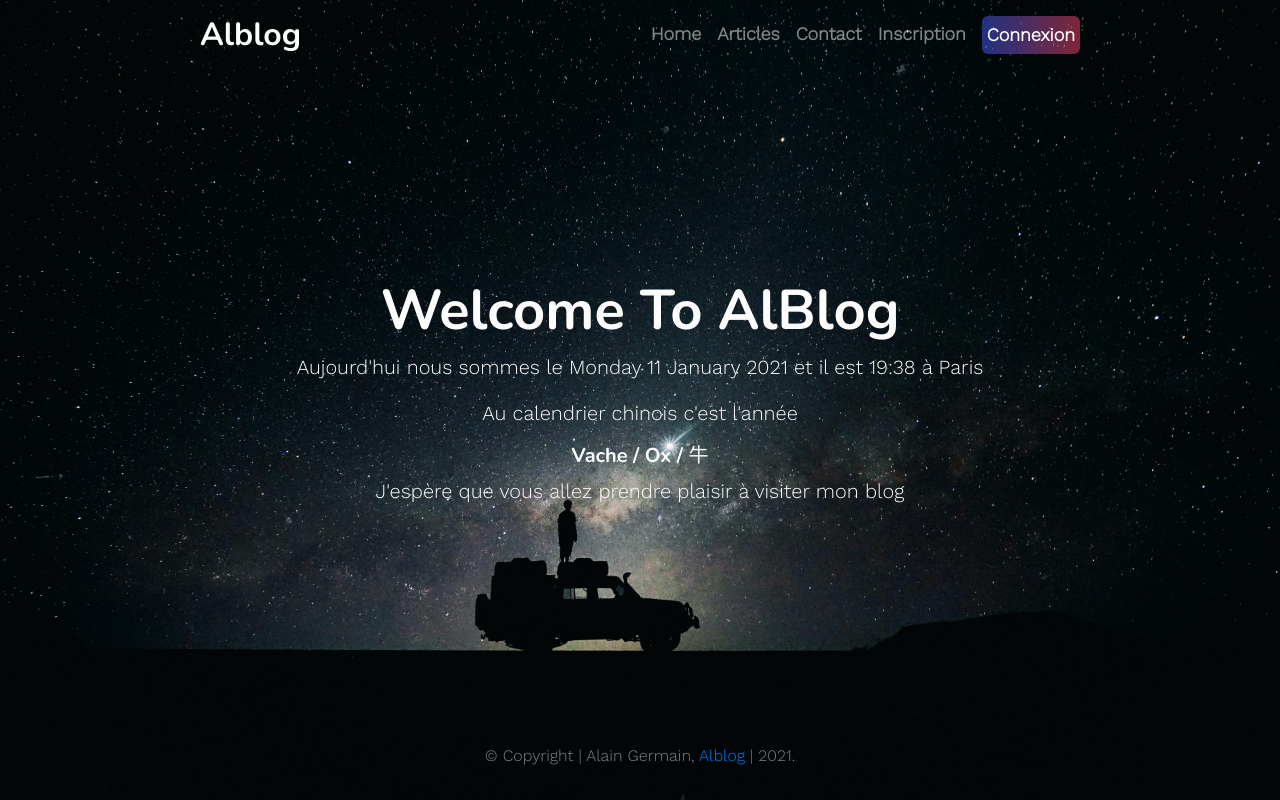
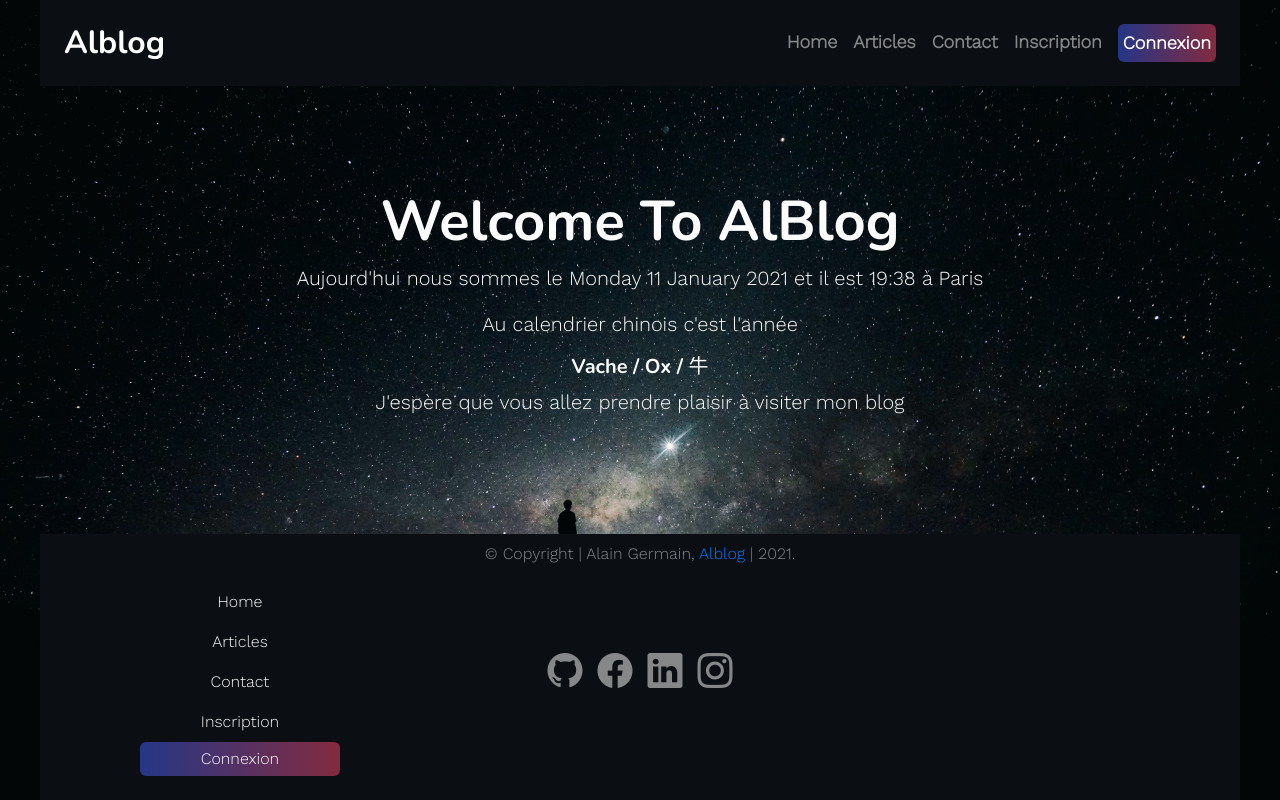
Before and after one commit to Alprod/AlBLog81, a PHP site: page / in a window 1280 px wide. Run offline with PHP 8.4, Linux system fonts and the light colour scheme; data comes from the database, SQL or seed files in the repository; some libraries are stand-ins or nearby versions.

Commit message:
ajust style my page in css

```diff
--- a/app/Model/MembresModel.php
+++ b/app/Model/MembresModel.php
@@ -201,6 +201,17 @@ class MembresModel extends PDOmanager
         $result->execute();
     }
 
+    public function updateUserToMembre(Users $roles)
+    {
+        $bdd = $this->getBdd();
+        $bloggerRole = Config::USERS;
+        $req = 'UPDATE Users SET roles = :roles WHERE idUsers = :id';
+        $result = $bdd->prepare($req);
+        $result->bindValue(':id', $roles->getIdUsers());
+        $result->bindValue(':roles', $bloggerRole);
+        $result->execute();
+    }
+
     public function updateMembreToBlogger(Users $roles)
     {
         $bdd = $this->getBdd();
--- a/app/Router/Routes.php
+++ b/app/Router/Routes.php
@@ -65,6 +65,7 @@ class Routes
             new Route('POST', 'addRegister', '/register', [MembreController::class, 'inscription']),
             new Route('POST', 'updateMemberRegister', '/updateMemberRegister', [MembreController::class, 'updateMemberRegister']),
             new Route('POST', 'deletedMember', '/deletedMember', [AdminController::class, 'deletedMemberRegister']),
+            new Route('POST', 'updateToMember', '/updateToMember', [AdminController::class, 'updateUserRegisterToMember']),
             new Route('POST', 'updateMemberToBlogger', '/updateMemberToBlogger', [AdminController::class, 'updateMemberRegisterToBlogger']),
             new Route('POST', 'updateMemberToSuperAdmin', '/updateMemberToSuperAdmin', [AdminController::class, 'updateMemberRegisterToSuperAdmin']),
             new Route('POST', 'loginVerif', '/loginVerif', [MembreController::class, 'login']),
--- a/app/View/front/posts.php
+++ b/app/View/front/posts.php
@@ -8,7 +8,7 @@
     endif;
     foreach ($listPost as $post) : ?>
         <div class="col-md-4 mt-4">
-            <div class="card bg-black">
+            <div class="card bg-black mx-auto viewPostCard">
                 <?php if (!empty($post->getImages())) : ?>
                 <img src="./images/<?= $post->getImages() ?>" class="card-img-top" alt="...">
                 <?php endif; ?>
--- a/app/View/front/viewPost.php
+++ b/app/View/front/viewPost.php
@@ -1,7 +1,7 @@
 <div class="mt-5"></div>
 <h3><?= $slug ?></h3>
 
-<div class="card border-dark text-white bg-dark mb-3 bg-black">
+<div class="card postView border-dark text-white bg-dark mb-3 bg-black">
     <?php if (!empty($post->getImages())) : ?>
     <img
         class="card-img-top"
@@ -97,7 +97,7 @@
             if (isset($comments)) :
                 foreach ($comments as $comment) :
                     ?>
-                    <div class="media pl-3 mb-3">
+                    <div class="media pl-3 pr-3 mb-3" >
                         <img src="https://picsum.photos/id/1074/64"
                              class="align-self-start mr-3 rounded-circle"
                              alt="...">
--- a/app/View/layout.php
+++ b/app/View/layout.php
@@ -21,25 +21,17 @@
 </head>
 
 <body>
-    <div class="cover-container d-flex w-100 h-100 p-3 mx-auto flex-column vh-100">
-        <header class="masthead mb-auto">
+    <div class="cover-container d-flex px-3 w-100 h-100 mx-auto flex-column vh-100">
+        <header class="masthead mb-auto bg-black p-4">
             <h2 class="masthead-brand"><a class="iconTitle" href="/">Alblog</a></h2>
             <div class="inner">
                 <nav class="nav nav-masthead justify-content-center">
                     <a class="nav-link active" href="<?= url('home'); ?>">Home</a>
                     <a class="nav-link" href="<?= url('blogs'); ?>">Articles</a>
-
-
                     <?php if (isset($_SESSION['membre']) && ($_SESSION['membre']->isAdmin() || $_SESSION['membre']->isSuperAdmin())) : ?>
                     <a class="nav-link" href="<?= url('editPost'); ?>">Nouveau post</a>
                     <?php endif; ?>
-
-                    <?php if (isset($_SESSION['membre']) && $_SESSION['membre']->isSuperAdmin()) : ?>
-                    <a class="nav-link" href="<?= url('dashboard'); ?>">Dashboard</a>
-                    <?php endif; ?>
-
                     <a class="nav-link" href="<?= url('contact'); ?>">Contact</a>
-
                     <?php if (!isset($_SESSION['id_membre'])) : ?>
                     <a class="nav-link" href="<?= url('register'); ?>">Inscription</a>
                     <a class="nav-link connexion" href="<?= url('login'); ?>">Connexion</a>
@@ -47,7 +39,6 @@
                     <a class="nav-link" href="<?= url('profil'); ?>"><?= $_SESSION['membre']->getPseudo() ?></a>
                     <a class="nav-link connexion" href="<?= url('logout'); ?>">Déconnexion</a>
                     <?php endif; ?>
-
                 </nav>
             </div>
         </header>
@@ -59,10 +50,56 @@
             }
             ?>
         </main>
-
-        <footer class="mastfoot mt-auto">
-            <div class="inner">
-                <p>&copy; Copyright | Alain Germain, <a href="/">Alblog</a> | <?= date('Y') ?>.</p>
+        <footer class="mastfoot mt-auto bg-black">
+            <div class="inner mb-4">
+                <p class="mt-2">&copy; Copyright | Alain Germain, <a href="/">Alblog</a> | <?= date('Y') ?>.</p>
+                <?php if (isset($_SESSION['membre']) && $_SESSION['membre']->isSuperAdmin()) : ?>
+                    <a class="btn btn-outline-warning" href="<?= url('dashboard'); ?>">Dashboard</a>
+                <?php endif; ?>
+                <div class="row no-gutters">
+                    <div class="col-md-4">
+                        <ul class="nav mx-auto flex-column w-50 footNavUl">
+                            <li class="nav-item">
+                                <a class="nav-link" href="<?= url('home'); ?>">Home</a>
+                            </li>
+                            <li class="nav-item">
+                                <a class="nav-link" href="<?= url('blogs'); ?>">Articles</a>
+                            </li>
+                            <?php if (isset($_SESSION['membre']) && ($_SESSION['membre']->isAdmin() || $_SESSION['membre']->isSuperAdmin())) : ?>
+                            <li class="nav-item">
+                                <a class="nav-link" href="<?= url('editPost'); ?>">Nouveau post</a>
+                            </li>
+                            <?php endif; ?>
+                            <li class="nav-item">
+                                <a class="nav-link" href="<?= url('contact'); ?>">Contact</a>
+                            </li>
+                            <?php if (!isset($_SESSION['id_membre'])) : ?>
+                            <li class="nav-item">
+                                <a class="nav-link" href="<?= url('register'); ?>">Inscription</a>
+                            </li>
+                            <li class="nav-item">
+                                <a class="nav-link connexion" href="<?= url('login'); ?>">Connexion</a>
+                            </li>
+                            <?php else : ?>
+                            <li class="nav-item">
+                                <a class="nav-link" href="<?= url('profil'); ?>"><?= $_SESSION['membre']->getPseudo() ?></a>
+                            </li>
+                            <li class="nav-item">
+                                <a class="nav-link connexion" href="<?= url('logout'); ?>">Déconnexion</a>
+                            </li>
+                            <?php endif; ?>
+                        </ul>
+                    </div>
+                    <div class="col-md-4 justify-content-center">
+                        <div class="footIcons">
+                            <i class="bi bi-github icons"></i>
+                            <i class="bi bi-facebook icons"></i>
+                            <i class="bi bi-linkedin icons"></i>
+                            <i class="bi bi-instagram icons"></i>
+                        </div>
+                    </div>
+                    <div class="col-md-4"></div>
+                </div>
             </div>
         </footer>
 
--- a/public/css/styles.css
+++ b/public/css/styles.css
@@ -8,7 +8,7 @@ h1,h2,h3,h4,h5,h6{
 }
 
 .cover-container {
-  max-width: 57em;
+  max-width: 77em;
 }
 
 
@@ -83,6 +83,18 @@ h1,h2,h3,h4,h5,h6{
   text-align: center;
 }
 
+.footNavUl > li > a {
+  color: #fcfcfc;
+}
+.icons{
+  font-size: 35px;
+  padding: 5px;
+  margin-top: 50%;
+}
+.footIcons{
+  margin-top: 4rem;
+}
+
 /*
 *Background image
 */
@@ -95,7 +107,7 @@ body{
 }
 
 /*
-*Boton de connexion
+*Botton de connexion
 */
 .connexion{
 background: rgba(252, 70, 106, 0.5);
@@ -184,11 +196,31 @@ color: #fcfcfc !important;
   text-decoration-color: #fcfcfc;
 }
 
+
 .dashContentView,
-.profilPostContentView,
-.profilCommentContentView
+.profilPostContentView
 {
   height: 400px;
   overflow: hidden !important;
   overflow-y: scroll !important;
 }
+
+.profilCommentContentView
+{
+  height: 300px;
+}
+.viewPostCard{
+  width: 18rem;
+}
+@media (max-width: 876px) {
+  .viewPostCard, .postView{
+    width: 16rem !important;
+  }
+  .dashTitle{
+    font-size: 50px;
+  }
+}
+
+.postView{
+  margin: 0 auto;
+}
```
Also changed, not shown: app/Controller/AdminController.php (+11 -0 lines), app/View/admin/dashboard.php (+61 -37 lines).
